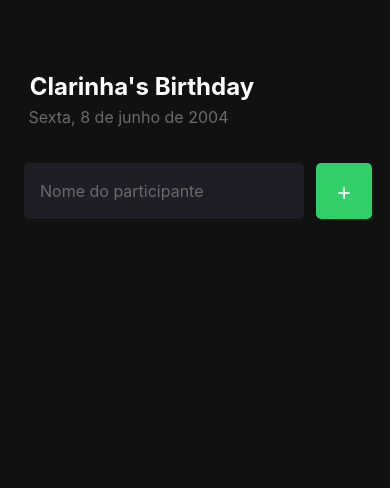
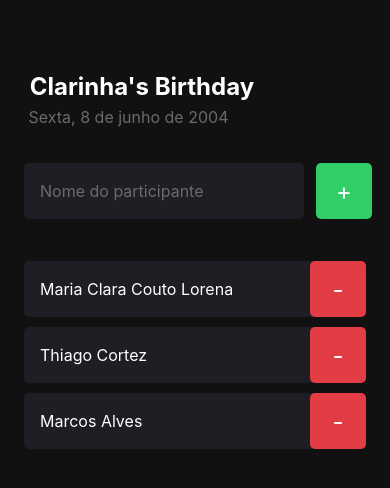
Before and after one commit to MariaClaraCoutoLorena/Controle-de-Participantes-de-Evento, a React Native app in the folder imhere/: screen / in a window 390 px wide. Shown: the top 488 px of the page. Built offline with nearby package versions, Linux system fonts and the light colour scheme.

Commit message:
Add participant component

```diff
--- /dev/null
+++ b/imhere/src/components/Participant/index.tsx
@@ -0,0 +1,21 @@
+import { View, Text, TouchableOpacity } from 'react-native';
+import { styles } from './styles'
+
+type Props = {
+	name: string;
+}
+export function Participant(props: Props) {
+
+    return(
+        <View style={styles.container}>
+            <Text style={styles.name}>{props.name}</Text>
+
+            <TouchableOpacity style={styles.buttons}>
+                <Text style={styles.buttonText}>
+                    -
+                </Text>
+            </TouchableOpacity>
+
+        </View>
+    )
+}
--- /dev/null
+++ b/imhere/src/components/Participant/styles.ts
@@ -0,0 +1,30 @@
+import { StyleSheet } from 'react-native'
+
+export const styles = StyleSheet.create({
+    container: {
+        width: '100%',
+        backgroundColor: '#1F1E25',
+        borderRadius: 5,
+        flexDirection: 'row',
+        alignItems: 'center',
+        marginBottom: 10
+    },
+    name: {
+        color: '#fff',
+        flex: 1,
+        fontSize: 16,
+        marginLeft: 16
+    },
+    buttonText: {
+        color: '#fdfcfe',
+        fontSize: 24
+    },
+    buttons: {
+        width: 56,
+        height: 56,
+        borderRadius: 5,
+        backgroundColor: '#e23c44',
+        alignItems: 'center',
+        justifyContent: 'center'
+    },
+})
--- a/imhere/src/screens/Home/index.tsx
+++ b/imhere/src/screens/Home/index.tsx
@@ -1,5 +1,6 @@
 import { Text, View, TextInput, TouchableOpacity } from 'react-native';
 import { styles } from './styles'
+import { Participant } from '../../components/Participant'
 
 export default function Home() {
 
@@ -28,7 +29,9 @@
             </TouchableOpacity>
         </View>
 
-
+        <Participant name="Maria Clara Couto Lorena"/>
+        <Participant name="Thiago Cortez"/>
+        <Participant name="Marcos Alves"/>
 
     </View>
   )
```
